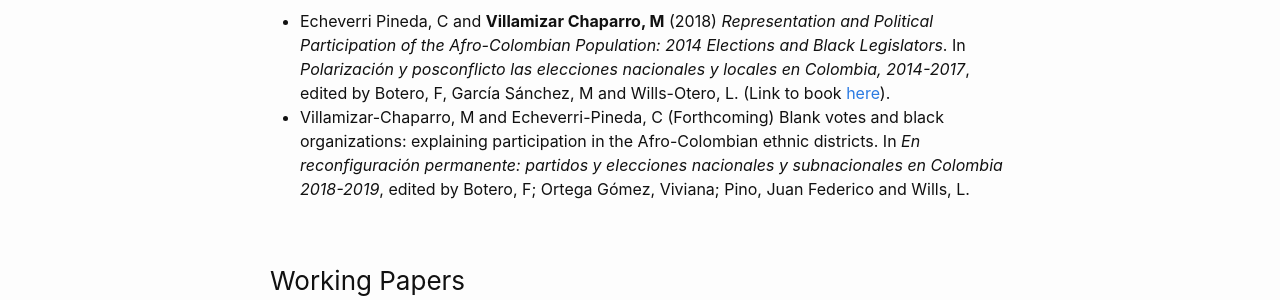
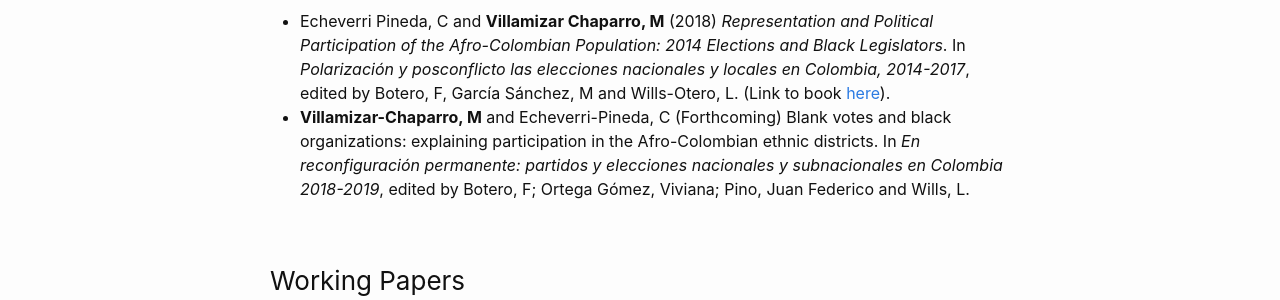
Before and after one commit to MateoVillamizarChaparro/MateoVillamizarChaparro.github.io, a Jekyll site: the page built from publications.md, in a window 1280 px wide and 1400 px high. Shown: the part 332-632 px from the top of the window. Built offline with Jekyll 4.4.1, drawn with Linux system fonts in a browser that asks for light colours; our own code applies the rules of GitHub Pages for plain Markdown files; some of the changed text lies outside the part shown.

```diff
--- a/publications.md
+++ b/publications.md
@@ -7,7 +7,7 @@ title: Research
   - Hoyos, C and **Villamizar Chaparro, M** (2019) *The Implementation of the Peace Accords in Congress: A legislative balance during 2017*. In *Excombatientes y acuerdo de paz con las FARC-EP en Colombia*, edited by Rettberg, A, and McFee, E. (Link to book [here](https://uniandes.ipublishcentral.com/product/excombatientes-y-acuerdo-de-paz-con-las-farcep-en-colombia)).
 
   - Echeverri Pineda, C and **Villamizar Chaparro, M** (2018) *Representation and Political Participation of the Afro-Colombian Population: 2014 Elections and Black Legislators*. In *Polarización y posconflicto las elecciones nacionales y locales en Colombia, 2014-2017*, edited by Botero, F, García Sánchez, M and Wills-Otero, L. (Link to book [here](https://uniandes.edu.co/es/publicaciones/libro-polarizacion-y-posconflicto-felipe-botero-miguel-garcia-sanchez-laura-wills-otero)).
-  - Villamizar-Chaparro, M and Echeverri-Pineda, C (Forthcoming) Blank votes and black organizations: explaining participation in the Afro-Colombian ethnic districts. In *En reconfiguración permanente: partidos y elecciones nacionales y subnacionales en Colombia 2018-2019*, edited by Botero, F; Ortega Gómez, Viviana; Pino, Juan Federico and Wills, L.
+  - **Villamizar-Chaparro, M** and Echeverri-Pineda, C (Forthcoming) Blank votes and black organizations: explaining participation in the Afro-Colombian ethnic districts. In *En reconfiguración permanente: partidos y elecciones nacionales y subnacionales en Colombia 2018-2019*, edited by Botero, F; Ortega Gómez, Viviana; Pino, Juan Federico and Wills, L.
 
 ### Working Papers
 
@@ -44,7 +44,7 @@ title: Research
   - {::options parse_block_html="true" /}
     <details><summary markdown="span"> Between locals and migrants: Politicians and vote buying in Colombia *Working Paper* </summary>
     <p> <sub>
-    *Abstract:* The number of internal migrants in the developing world has been increasing as a result of climate change, violence and economic development. How do these flows of migrants affect vote-buying structures? Unlike their international counterparts, internal migrants still retain their right to vote and hence could be included in vote-buying schemes. This paper uses a formal model to analyze the decision a politician makes when allocating private benefits between migrants and natives. The model indicates that politicians will distribute private benefits to migrants when there is  a low level of political competition. Using individual and municipal quantitative data from Colombia alongside  qualitative work, I find that migrants engage less in vote-buying practices in more competitive environments. This result is most likely the effect of migrant turnout rather than issues with migrant voting registration. The results also show that vote-buying interactions between politicians and migrants are one shot leaving aside the idea of relational clientelism. Finally, political competition reduces the amount of private benefits distributed by local political machines. These findings complement the results from migrant integration into formal political settings as campaigns and candidacies.
+    **Abstract:** The number of internal migrants in the developing world has been increasing as a result of climate change, violence and economic development. How do these flows of migrants affect vote-buying structures? Unlike their international counterparts, internal migrants still retain their right to vote and hence could be included in vote-buying schemes. This paper uses a formal model to analyze the decision a politician makes when allocating private benefits between migrants and natives. The model indicates that politicians will distribute private benefits to migrants when there is  a low level of political competition. Using individual and municipal quantitative data from Colombia alongside  qualitative work, I find that migrants engage less in vote-buying practices in more competitive environments. This result is most likely the effect of migrant turnout rather than issues with migrant voting registration. The results also show that vote-buying interactions between politicians and migrants are one shot leaving aside the idea of relational clientelism. Finally, political competition reduces the amount of private benefits distributed by local political machines. These findings complement the results from migrant integration into formal political settings as campaigns and candidacies.
     </sub> </p>
     </details>
     {::options parse_block_html="false" /}
@@ -52,7 +52,7 @@ title: Research
   - {::options parse_block_html="true" /}
     <details><summary markdown="span"> Forced Displacement of Migrants, Social Cohesion, and Political Engagement **with** [Elaine K. Denny](https://faculty.ucmerced.edu/edenny/), [David A. Dow](https://sites.google.com/view/davidadow/home) and [Gabriella Levy](https://gabriellalevy.net/). *Working Paper* </summary>
     <p> <sub>
-    *Abstract:* How does extortion experienced during the migration journey affect the civic engagement of deported migrants returned to their home country?  More broadly, how does extortion affect political participation? We know very little about either the political behavior of returnees or about how coercive economic shocks experienced during migration affect subsequent levels of political participation. Furthermore, existing literature on how victimization affects political participation is inconclusive, particularly when combined with existing work on economic insecurity. Studying deported migrants and the quasi-random experience of extortion enables us to address the endogeneity that often confounds these analyses. This approach allows us to isolate the impact of extortion on political action from potentially confounding factors related to local security or corruption. Using a novel dataset from Guatemalan migrants returned to Guatemala by the U.S. government, we find that extortion has a direct, positive relationship with multiple forms of civic action, and that, at least in this context, the mobilizing effects of economic hardship outweigh the potentially demobilizing effects of fear of crime.
+    **Abstract:** How does extortion experienced during the migration journey affect the civic engagement of deported migrants returned to their home country?  More broadly, how does extortion affect political participation? We know very little about either the political behavior of returnees or about how coercive economic shocks experienced during migration affect subsequent levels of political participation. Furthermore, existing literature on how victimization affects political participation is inconclusive, particularly when combined with existing work on economic insecurity. Studying deported migrants and the quasi-random experience of extortion enables us to address the endogeneity that often confounds these analyses. This approach allows us to isolate the impact of extortion on political action from potentially confounding factors related to local security or corruption. Using a novel dataset from Guatemalan migrants returned to Guatemala by the U.S. government, we find that extortion has a direct, positive relationship with multiple forms of civic action, and that, at least in this context, the mobilizing effects of economic hardship outweigh the potentially demobilizing effects of fear of crime.
     </sub> </p>
     </details>
     {::options parse_block_html="false" /}
@@ -60,7 +60,7 @@ title: Research
   - {::options parse_block_html="true" /}
     <details><summary markdown="span"> Educational integration of forced migrants in Chile **with** Christian Blanco and [Francisco Meneses](https://fjmenese.github.io/). *Working Paper* </summary>
     <p> <sub>
-    *Abstract:* Education is a powerful tool for social mobility and cultural integration. However, it is one of the largest hurdles for migrants and particularly for forcefully displaced migrants given their more vulnerable condition and the lack of resources to pay for private education. In this paper we explore when do of the gaps between migrants and natives appear in Chile, a country who provides free education for newcomers in public schools. We use administrative data sets for all students in the Chilean educational system and follow students between years 2017 and 2018. Moreover, we use a research discontinuity design around the cut-off for financial aid to tertiary education to investigate if access to financial aid generates incentives for forced migrants to enroll in tertiary education. We confirm previous findings that show that migrants have lower advancement and enrollment rates when compared to natives at every school level. We find that financial aid application is a major roadblock for migrants students to access higher education. Furthermore, we find suggestive evidence that migrants in general education schools who register for financial aid tend to increase their higher educational enrollment, while this effect is not significant for migrants in the vocational track.
+    **Abstract:** Education is a powerful tool for social mobility and cultural integration. However, it is one of the largest hurdles for migrants and particularly for forcefully displaced migrants given their more vulnerable condition and the lack of resources to pay for private education. In this paper we explore when do of the gaps between migrants and natives appear in Chile, a country who provides free education for newcomers in public schools. We use administrative data sets for all students in the Chilean educational system and follow students between years 2017 and 2018. Moreover, we use a research discontinuity design around the cut-off for financial aid to tertiary education to investigate if access to financial aid generates incentives for forced migrants to enroll in tertiary education. We confirm previous findings that show that migrants have lower advancement and enrollment rates when compared to natives at every school level. We find that financial aid application is a major roadblock for migrants students to access higher education. Furthermore, we find suggestive evidence that migrants in general education schools who register for financial aid tend to increase their higher educational enrollment, while this effect is not significant for migrants in the vocational track.
     </sub> </p>
     </details>
     {::options parse_block_html="false" /}
@@ -75,7 +75,7 @@ title: Research
 ### Publications in other media
 
   - Levy, Tellez and Villamizar-Chaparro (2021, Dec. 1) Five years after Colombia’s peace deal, the FARC is no longer on U.S. terrorist group lists. ([The Monkey Cage](https://www.washingtonpost.com/politics/2021/12/02/five-years-after-colombias-peace-deal-farc-is-no-longer-us-terror-group-lists/))
-  - Denny, Dow, Ordoñez, Pitts, Romero, Tellez, Villamizar-Chaparro, Wibbels, and Zabala (2021, April 2) 4 things the Biden administration should pay attention to with the border crisis ([(Brookings: Future Development Blog)](https://www.brookings.edu/blog/future-development/2021/04/02/4-things-the-biden-administration-should-pay-attention-to-with-the-border-crisis/))
+  - Denny, Dow, Ordoñez, Pitts, Romero, Tellez, Villamizar-Chaparro, Wibbels, and Zabala (2021, April 2) 4 things the Biden administration should pay attention to with the border crisis ([Brookings: Future Development Blog](https://www.brookings.edu/blog/future-development/2021/04/02/4-things-the-biden-administration-should-pay-attention-to-with-the-border-crisis/))
   - Lebow, Villamizar-Chaparro and Wibbels (2021, Mar. 26) New survey highlights the unique challenges that Guatemalan deportees face with economic integration back home. ([Vox LACEA](http://www.lacea.org/vox/?q=blog/guatemalan_deportees_integration))
   - Dow, Tellez, Villamizar-Chaparro and Wibbels (2021, Mar. 3) Biden wants to halt deportations. Here’s what happens when migrants are sent back. ([The Monkey Cage](https://www.washingtonpost.com/politics/2021/03/03/biden-wants-halt-deportations-heres-what-happens-when-migrants-are-sent-back/))
   - Villamizar-Chaparro, M (2018) Editorial: Afro-Colombian Representation. ([Boletín 12 Antioquia Visible](https://issuu.com/antvisible/docs/boleti_n_av_n.12))
```
